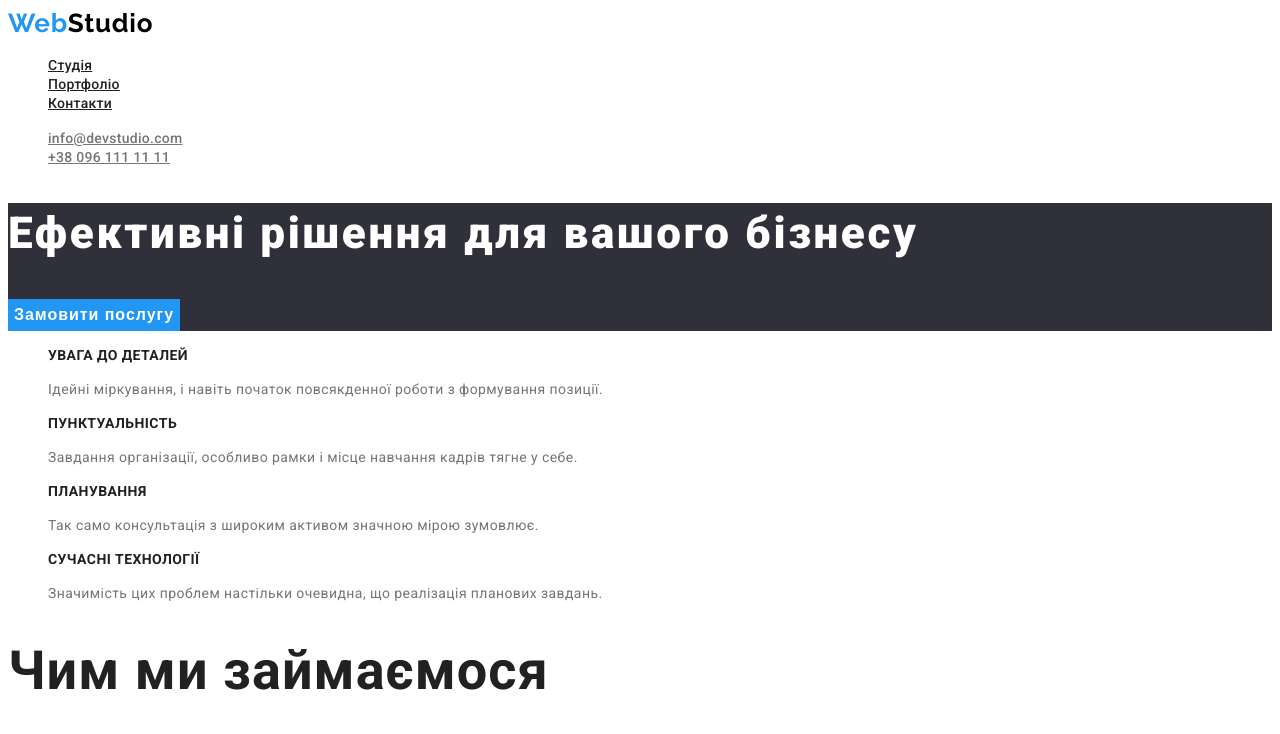
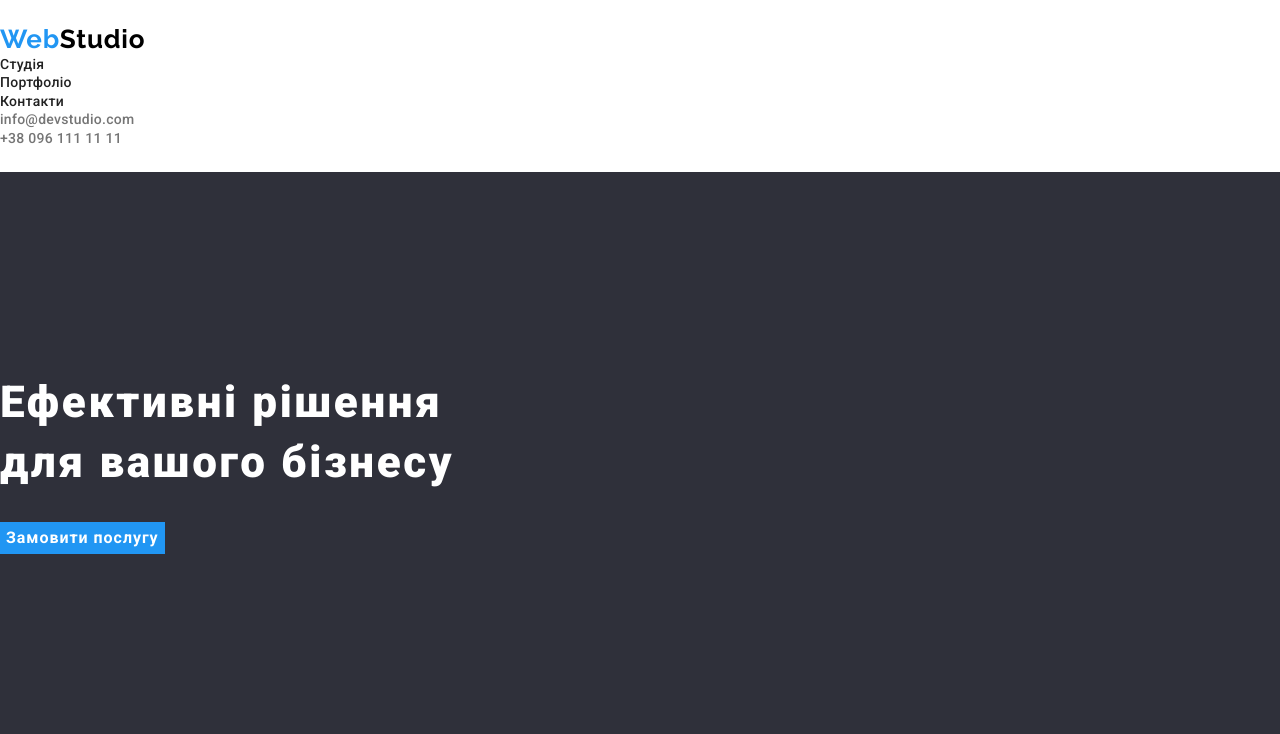
Before and after one commit to juliannecks/Web-Studio, a plain HTML site: page index.html in a window 1280 px wide. Shown: the top 734 px of the page. Drawn offline with nearby package versions, Linux system fonts and the light colour scheme.

Commit message:
setting the padding

```diff
--- a/index.html
+++ b/index.html
@@ -4,6 +4,16 @@
     <meta charset="UTF-8">
     <meta name="viewport" content="width=device-width, initial-scale=1.0">
     <title>WebStudio</title>
+
+    <link
+    rel="stylesheet"
+    href="https://cdnjs.cloudflare.com/ajax/libs/modern-normalize/2.0.0/modern-normalize.min.css"
+    integrity="sha512-4xo8blKMVCiXpTaLzQSLSw3KFOVPWhm/TRtuPVc4WG6kUgjH6J03IBuG7JZPkcWMxJ5huwaBpOpnwYElP/m6wg=="
+    crossorigin="anonymous"
+    referrerpolicy="no-referrer"
+    />
+
+    <link rel="stylesheet" href="./reset.css">
 
     <link rel="preconnect" href="https://fonts.googleapis.com">
     <link rel="preconnect" href="https://fonts.gstatic.com" crossorigin>
@@ -30,12 +40,12 @@
         </ul>
     </header>
     <main>
-    <!-- Hero Section -->
+        <!-- Hero Section -->
         <section class="hero">
-            <h1 class="hero-title">Ефективні рішення для вашого бізнесу</h1>
+            <h1 class="hero-title">Ефективні рішення <br> для вашого бізнесу</h1>
             <button class="hero-btn">Замовити послугу</button>
         </section>
-    <!-- Section Features -->
+        <!-- Section Features -->
         <section class="features">
 
             <ul class="features-list">
@@ -59,7 +69,7 @@
 
         </section>
 
-    <!-- Our work -->
+        <!-- Our work -->
         <section class="work">
             <h2 class="work-title">Чим ми займаємося</h2>
             <ul class="work-list">
@@ -68,7 +78,7 @@
                 <li class="work-list-item"><img class="work-list-image" src="./img/img(2).png" alt=""></li>
             </ul>
         </section>
-    <!-- Team Section -->
+        <!-- Team Section -->
         <section class="team">
             <h2 class="team-title">Наша команда</h2>
             <ul class="team-list">
--- /dev/null
+++ b/reset.css
@@ -0,0 +1,25 @@
+ul,ol{
+list-style: none;
+margin: 0;
+padding: 0;
+}
+
+
+h1,h2,h3,h4,h5,h6,p{
+margin: 0;
+}
+
+a{
+text-decoration:none;
+color: inherit;
+}
+
+address{
+font-style: normal;
+}
+
+
+
+button{
+border: none;
+}
--- a/style.css
+++ b/style.css
@@ -12,6 +12,11 @@
     color: #000000;
 }
 
+.header{
+    padding-top: 24px;
+    padding-bottom: 25px;
+}
+
 body{
     font-family: Roboto;
 }
@@ -22,10 +27,12 @@ body{
     line-height: 16px;
     letter-spacing: 0.02em;
     color: #212121;
+    text-decoration: none;
 }
 
 .nav-list{
     list-style: none;
+
 }
 
 .contact-list-link{
@@ -34,6 +41,7 @@ body{
     line-height: 16px;
     letter-spacing: 0.02em;
     color: #757575;
+    text-decoration: none;
 }
 
 .contact-list{
@@ -45,7 +53,9 @@ body{
 }
 
 .hero{
-    background-color: #2F303A
+    background-color: #2F303A;
+    padding-top: 200px;
+    padding-bottom: 280px;
 }
 
 .hero-title{
@@ -54,6 +64,7 @@ body{
     line-height: 60px;
     letter-spacing: 0.06em;
     color: #FFFFFF;
+
 }
 
 .hero-btn{
@@ -64,6 +75,12 @@ body{
     color: #FFFFFF;
     background-color: #2196F3;
     border: none;
+    margin-top: 30px;
+}
+
+.features{
+    padding-top: 94px;
+    padding-bottom: 94px;
 }
 
 .features-list-title{
@@ -94,12 +111,19 @@ body{
     color: #212121;
 }
 
+.work-title{
+    padding-bottom: 50px;
+}
+
 .work-list{
     list-style: none;
+    padding-bottom: 94px;
 }
 
 .team{
     background-color: #F5F4FA;
+    padding-top: 94px;
+    padding-bottom: 94px;
 }
 
 .team-title{
@@ -132,6 +156,8 @@ body{
 }
 .footer{
     background-color: #2F303A;
+    padding-top: 60px;
+    padding-bottom: 60px;
 }
 
 .company-logo-footer{
@@ -150,6 +176,7 @@ body{
     line-height: 24px;
     letter-spacing: 0.03em;
     color: #FFFFFF;
+    text-decoration: none;
 }
 
 .address-list-link-mail{
@@ -159,6 +186,7 @@ body{
     line-height: 24px;
     letter-spacing: 0.03em;
     color: #FFFFFF99;
+    text-decoration: none;
 }
 
 .address-list-link-tel{
@@ -168,6 +196,7 @@ body{
     line-height: 24px;
     letter-spacing: 0.03em;
     color: #FFFFFF99;
+    text-decoration: none;
 }
 
 .div-list-btn{
```
